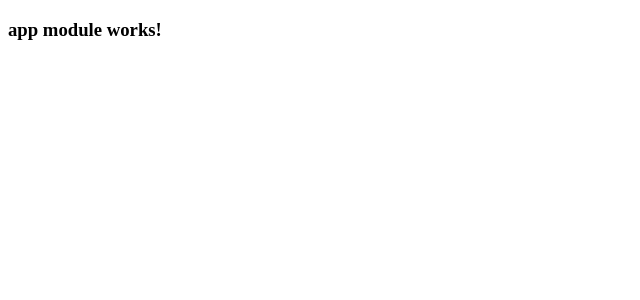
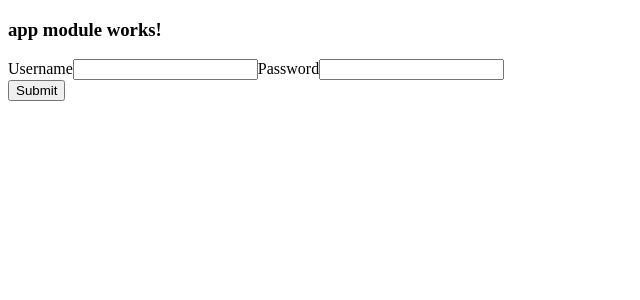
Before and after one commit to devRjj/ngLazy2, an Angular app: page / in a window 1280 px wide. Shown: the top 300 px of the page, without its empty margins (0-640 px from the left). Built offline with nearby package versions, Linux system fonts and the light colour scheme.

Commit message:
login_values_in_obj

```diff
--- a/src/app/app.component.html
+++ b/src/app/app.component.html
@@ -1 +1,2 @@
 <h3>app module works!</h3>
+<app-login></app-login>
--- a/src/app/app.module.ts
+++ b/src/app/app.module.ts
@@ -4,6 +4,7 @@ import { BrowserModule } from '@angular/platform-browser';
 import { AppRoutingModule } from './app-routing.module';
 import { AppComponent } from './app.component';
 import { LoginComponent } from './login/login.component';
+import { ReactiveFormsModule } from '@angular/forms';
 
 @NgModule({
   declarations: [
@@ -12,7 +13,8 @@ import { LoginComponent } from './login/login.component';
   ],
   imports: [
     BrowserModule,
-    AppRoutingModule
+    AppRoutingModule,
+    ReactiveFormsModule
   ],
   providers: [],
   bootstrap: [AppComponent]
--- a/src/app/login/login.component.html
+++ b/src/app/login/login.component.html
@@ -1 +1,11 @@
-<p>login works!</p>
+<div>
+    <form [formGroup]="loginForm">
+        <label for="username">Username</label>
+        <input type="text" formControlName="username">
+        <label for="password">Password</label>
+        <input type="text" formControlName="password">
+        <div>
+            <button (click)="onSubmit()">Submit</button>
+        </div>
+    </form>
+</div>
--- a/src/app/login/login.component.ts
+++ b/src/app/login/login.component.ts
@@ -1,10 +1,40 @@
-import { Component } from '@angular/core';
+import { Component, OnInit } from '@angular/core';
+import { FormBuilder, FormGroup } from '@angular/forms';
 
 @Component({
   selector: 'app-login',
   templateUrl: './login.component.html',
   styleUrls: ['./login.component.css']
 })
-export class LoginComponent {
+export class LoginComponent implements OnInit{
+
+  loginForm!: FormGroup
+
+  constructor(private fb:FormBuilder){}
+
+  obj!: loginInterface[];
+
+  ngOnInit(){
+
+    this.createLogin()
+  }
+
+  createLogin(){
+    this.loginForm = this.fb.group({
+      username: [''],
+      password: ['']
+    })
+  }
+
+  onSubmit(){
+    this.obj = this.loginForm.value;
+
+    console.log(this.obj);
+  }
 
 }
+
+export interface loginInterface{
+  username: string
+  password: string
+}
```
